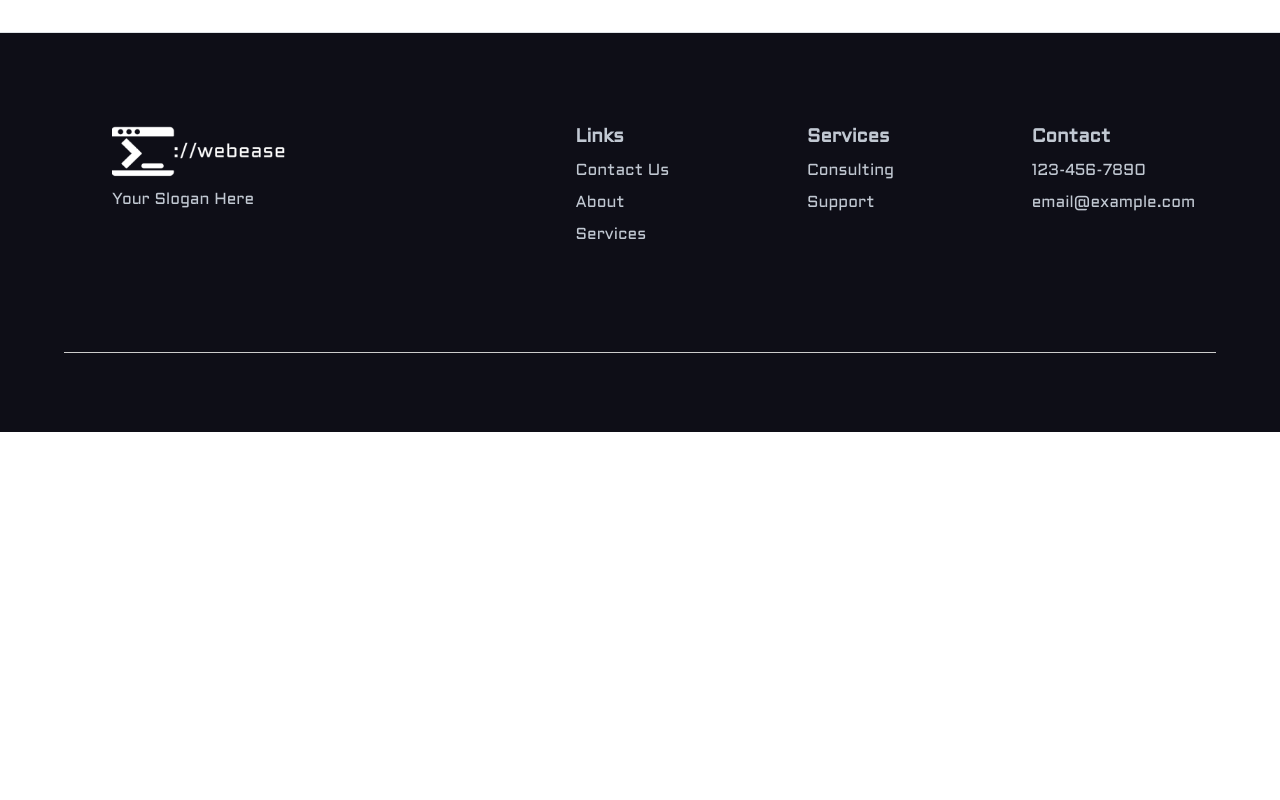
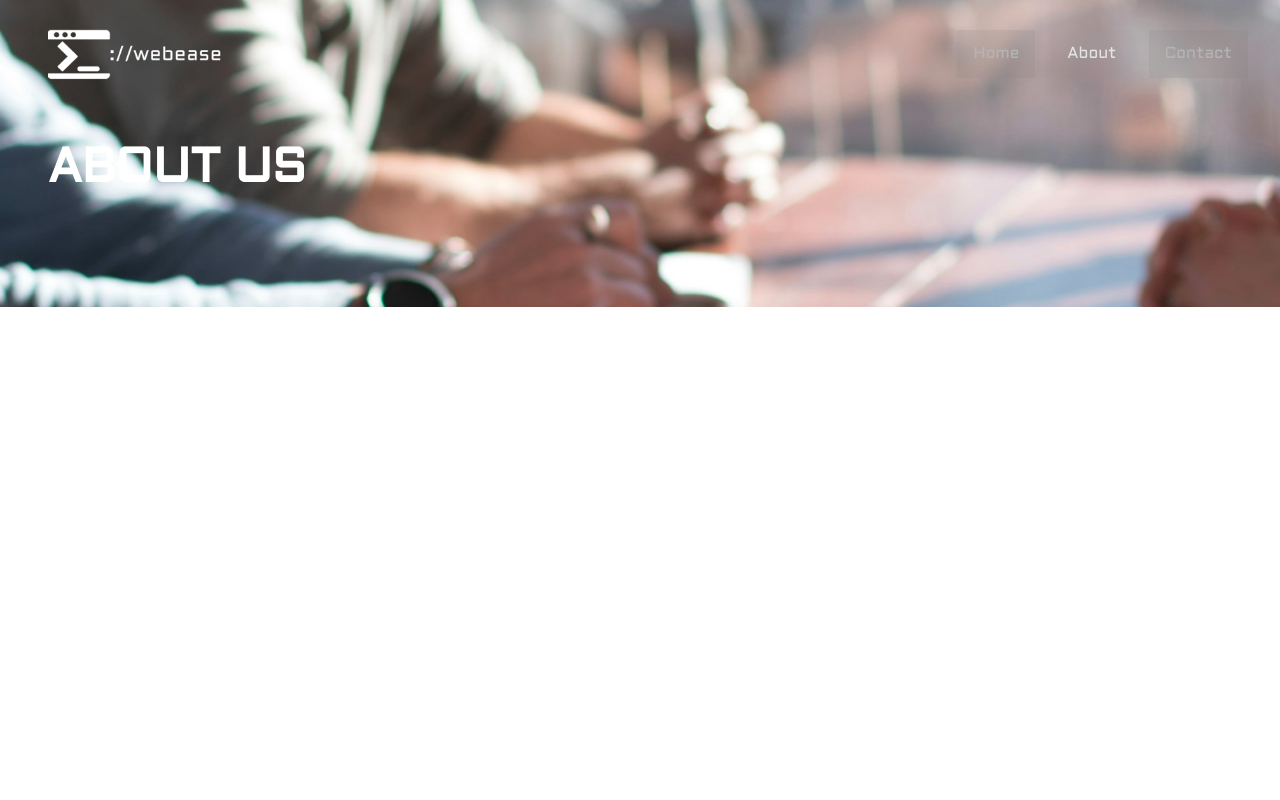
Before and after one commit to crtneko97/core_page, a Next.js app: page /about in a window 1280 px wide. Shown: the top 800 px of the page. Built offline with nearby package versions, Linux system fonts and the light colour scheme.

Commit message:
altherocomponent with props and styling

```diff
--- a/src/app/about/page.tsx
+++ b/src/app/about/page.tsx
@@ -1,10 +1,14 @@
+import AltHero from '@/components/hero-alt/AltHero'
 import React from 'react'
 
 const About = () => {
   return (
+    <>
+    <AltHero imageKey={'teamwork'} title={'ABOUT US'} />
     <main>
 
     </main>
+    </>
   )
 }
 
--- a/src/app/contact/page.tsx
+++ b/src/app/contact/page.tsx
@@ -1,8 +1,12 @@
+import AltHero from '@/components/hero-alt/AltHero'
 import React from 'react'
 
 const page = () => {
   return (
+    <>
+    <AltHero imageKey={'sthlm2'} title={'CONTACT'} />
     <main>contact</main>
+    </>
   )
 }
 
--- a/src/app/utils/heroMap.ts
+++ b/src/app/utils/heroMap.ts
@@ -2,7 +2,7 @@
 const heroMap: { [key: string]: string } = {
     sthlm1: require('../../../public/backgrounds/Sthlm1.png').default,
     sthlm2: require('../../../public/backgrounds/Sthlm2.png').default,
-    teamwork: require('../../../public/backgrounds/Teawork.png').default,
+    teamwork: require('../../../public/backgrounds/Teamwork.png').default,
   };
 
   export default heroMap;
--- a/src/components/hero-alt/AltHero.tsx
+++ b/src/components/hero-alt/AltHero.tsx
@@ -2,6 +2,7 @@ import React from 'react'
 import Image from 'next/image'
 import heroMap from '../../app/utils/heroMap';
 import './altHero.scss';
+import Navbar from '../navbar/Navbar';
 
 interface AltHeroProps {
     imageKey: keyof typeof heroMap;
@@ -11,9 +12,24 @@ interface AltHeroProps {
 const AltHero: React.FC<AltHeroProps> = ({ imageKey, title }) => {
   const imageSrc = heroMap[imageKey];
 
-    return (
-    <div>AltHero</div>
+  return (
+    <div className='alt-hero-wrapper'>
+      <Navbar />
+      <div className='alt-hero-background'>
+        <Image
+          src={imageSrc}
+          alt={`${title} image`}
+          layout="fill" // Make the image fill the container
+          objectFit="cover" // Cover the entire container
+          quality={100} // High-quality image rendering
+          className='alt-hero-image'
+        />
+        <div className='alt-hero-content'>
+          <h1>{title}</h1>
+        </div>
+      </div>
+    </div>
   )
 }
 
-export default AltHero
+export default AltHero;
--- a/src/components/hero-alt/altHero.scss
+++ b/src/components/hero-alt/altHero.scss
@@ -1 +1,40 @@
 @import '../../styles/variables.scss';
+
+.alt-hero-wrapper {
+  position: relative;
+  width: 100%;
+  height: 1024px; // Adjust the height as needed
+  overflow: hidden; // Ensure content doesn't overflow the wrapper
+
+  .alt-hero-background {
+    position: absolute;
+    top: 0;
+    left: 0;
+    width: 100%;
+    height: 30%;
+    z-index: -1; // Ensure the image stays behind the content
+
+    .alt-hero-image {
+      object-fit: cover;
+      width: 100%;
+      height: 100%;
+    }
+  }
+
+  .alt-hero-content {
+    position: relative;
+    display: flex;
+    align-items: center;
+    text-align: center;
+    height: 100%; // Ensures content is centered vertically
+    color: #fff; // White text color for better contrast
+    justify-content: flex-start;
+
+    h1 {
+      font-size: 3rem; // Adjust as needed
+      display: flex;
+      margin-left: 3rem;
+      margin-top: 2rem;
+    }
+  }
+}
--- a/src/components/navbar/navbar.scss
+++ b/src/components/navbar/navbar.scss
@@ -11,7 +11,7 @@
 
 .icon {
   // You can adjust styles for the icon if needed
-  margin-left: 2rem;
+  margin-left: 3rem;
 }
 
 .navLinks {
```
